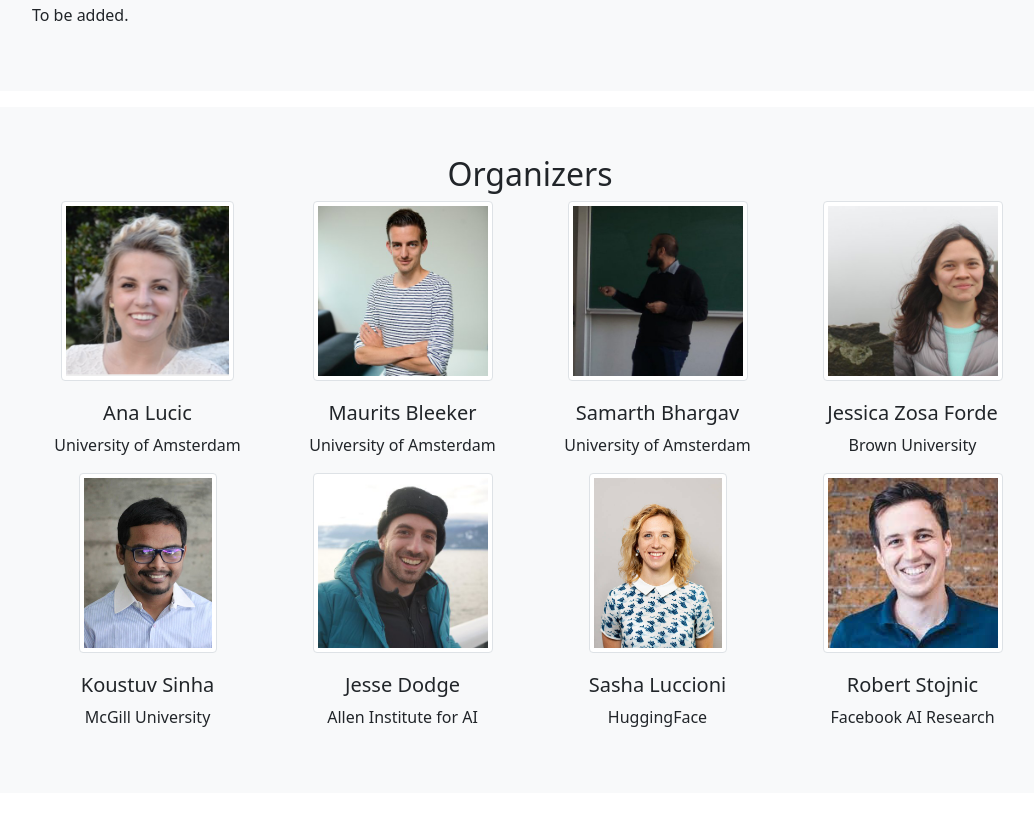
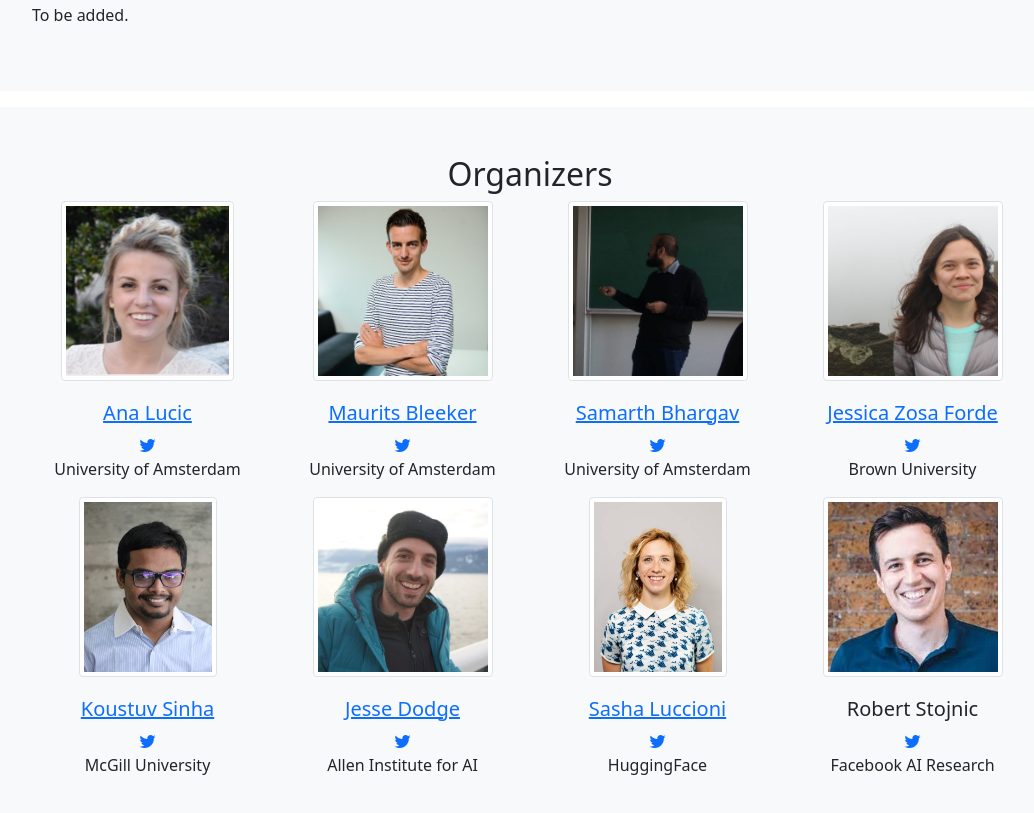
Before and after one commit to acl-reproducibility-tutorial/acl-reproducibility-tutorial.github.io, a plain HTML site: page index.html in a window 1280 px wide. Shown: the part 715-1528 px from the top of the page, without its empty margins (110-1144 px from the left). Drawn offline with nearby package versions, Linux system fonts and the light colour scheme.

Commit message:
added twitter and website

```diff
--- a/index.html
+++ b/index.html
@@ -4,6 +4,7 @@
     <title>ACL Reproducibility Tutorial</title>
     <!-- CSS only -->
     <link href="https://cdn.jsdelivr.net/npm/bootstrap@5.1.3/dist/css/bootstrap.min.css" rel="stylesheet" integrity="sha384-1BmE4kWBq78iYhFldvKuhfTAU6auU8tT94WrHftjDbrCEXSU1oBoqyl2QvZ6jIW3" crossorigin="anonymous">
+    <link rel="stylesheet" href="https://cdn.jsdelivr.net/npm/bootstrap-icons@1.8.1/font/bootstrap-icons.css">
     <style>
         .thumbnail {
             max-width: 100%;
@@ -50,28 +51,32 @@
                     <div class="thumbnail-wrapper">
                         <img src="assets/images/ana-lucic.png" alt="Ana Lucic" class="img-thumbnail thumbnail">
                     </div>
-                    <h5>Ana Lucic</h5>
+                    <h5><a href="http://a-lucic.github.io">Ana Lucic</a></h5>
+                    <a href="https://twitter.com/__alucic"><i class="bi bi-twitter"></i></a>
                     <p>University of Amsterdam</p>
                 </div>
                 <div class="col-sm text-center">
                     <div class="thumbnail-wrapper">
                         <img src="assets/images/maurits-bleeker.jpg" alt="Maurits Bleeker" class="img-thumbnail thumbnail">
                     </div>
-                    <h5>Maurits Bleeker</h5>
+                    <h5><a href="http://mauritsbleeker.github.io">Maurits Bleeker</a></h5>
+                    <a href="https://twitter.com/MauritsBleeker"><i class="bi bi-twitter"></i></a>
                     <p>University of Amsterdam</p>
                 </div>
                 <div class="col-sm text-center">
                     <div class="thumbnail-wrapper">
                         <img src="assets/images/sam-bhargav.jpg" alt="Samarth Bhargav" class="img-thumbnail thumbnail">
                     </div>
-                    <h5>Samarth Bhargav</h5>
+                    <h5><a href="https://samarthbhargav.github.io/">Samarth Bhargav</a></h5>
+                    <a href="https://twitter.com/samarthbhargavit"><i class="bi bi-twitter"></i></a>
                     <p>University of Amsterdam</p>
                 </div>
                 <div class="col-sm text-center">
                     <div class="thumbnail-wrapper">
                         <img src="assets/images/jessica-zosa-orde.jpg" alt="Jessica Zosa Forde" class="img-thumbnail thumbnail">
                     </div>
-                    <h5>Jessica Zosa Forde</h5>
+                    <h5><a href="https://jzf2101.github.io">Jessica Zosa Forde</a></h5>
+                    <a href="https://twitter.com/in4dmatics"><i class="bi bi-twitter"></i></a>
                     <p>Brown University</p>
                 </div>
             </div>
@@ -80,28 +85,32 @@
                     <div class="thumbnail-wrapper">
                         <img src="assets/images/koustuv-sinha.jpg" alt="Koustuv Sinha" class="img-thumbnail thumbnail">
                     </div>
-                    <h5>Koustuv Sinha</h5>
+                    <h5><a href="https://www.cs.mcgill.ca/~ksinha4/">Koustuv Sinha</a></h5>
+                    <a href="https://twitter.com/koustuvsinha"><i class="bi bi-twitter"></i></a>
                     <p>McGill University</p>
                 </div>
                 <div class="col-sm text-center">
                     <div class="thumbnail-wrapper">
                         <img src="assets/images/jesse-dodge.jpg" alt="Jesse Dodge" class="img-thumbnail thumbnail">
                     </div>
-                    <h5>Jesse Dodge</h5>
+                    <h5><a href="https://jessedodge.github.io">Jesse Dodge</a></h5>
+                    <a href="https://twitter.com/JesseDodge"><i class="bi bi-twitter"></i></a>
                     <p>Allen Institute for AI</p>
                 </div>
                 <div class="col-sm text-center">
                     <div class="thumbnail-wrapper">
                         <img src="assets/images/alexandr-luccioni.jpg" alt="Sasha Luccioni" class="img-thumbnail thumbnail">
                     </div>
-                    <h5>Sasha Luccioni</h5>
+                    <h5><a href="https://www.sashaluccioni.com">Sasha Luccioni</a></h5>
+                    <a href="https://twitter.com/SashaMTL"><i class="bi bi-twitter"></i></a>
                     <p>HuggingFace</p>
                 </div>
                 <div class="col-sm text-center">
                     <div class="thumbnail-wrapper">
                         <img src="assets/images/robert-stojnic.jpg" alt="Robert Stojnic" class="img-thumbnail thumbnail">
                     </div>
-                    <h5>Robert Stojnic </h5>
+                    <h5>Robert Stojnic</h5>
+                    <a href="https://twitter.com/rbstojnic"><i class="bi bi-twitter"></i></a>
                     <p>Facebook AI Research </p>
                 </div>
             </div>
```
